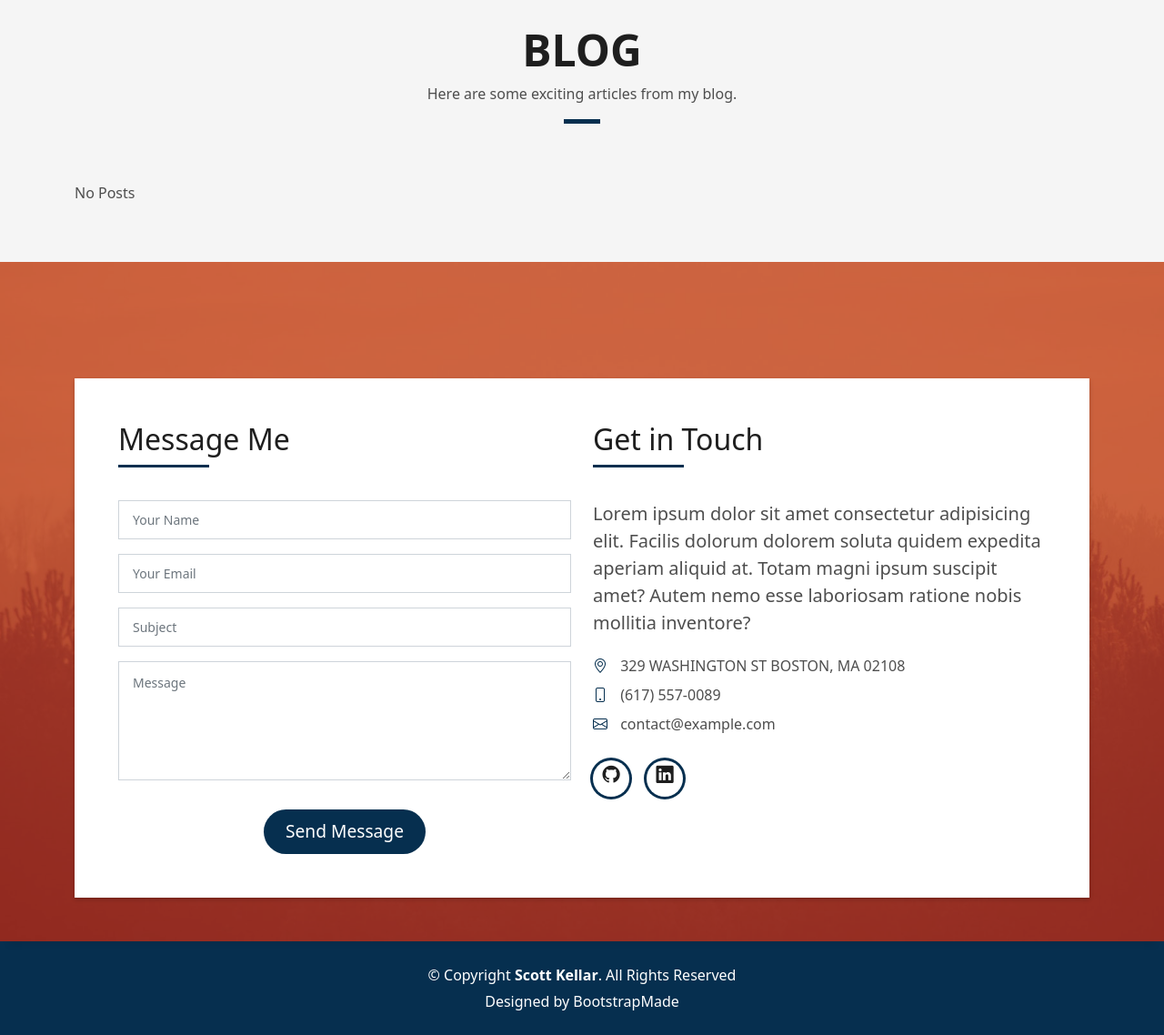
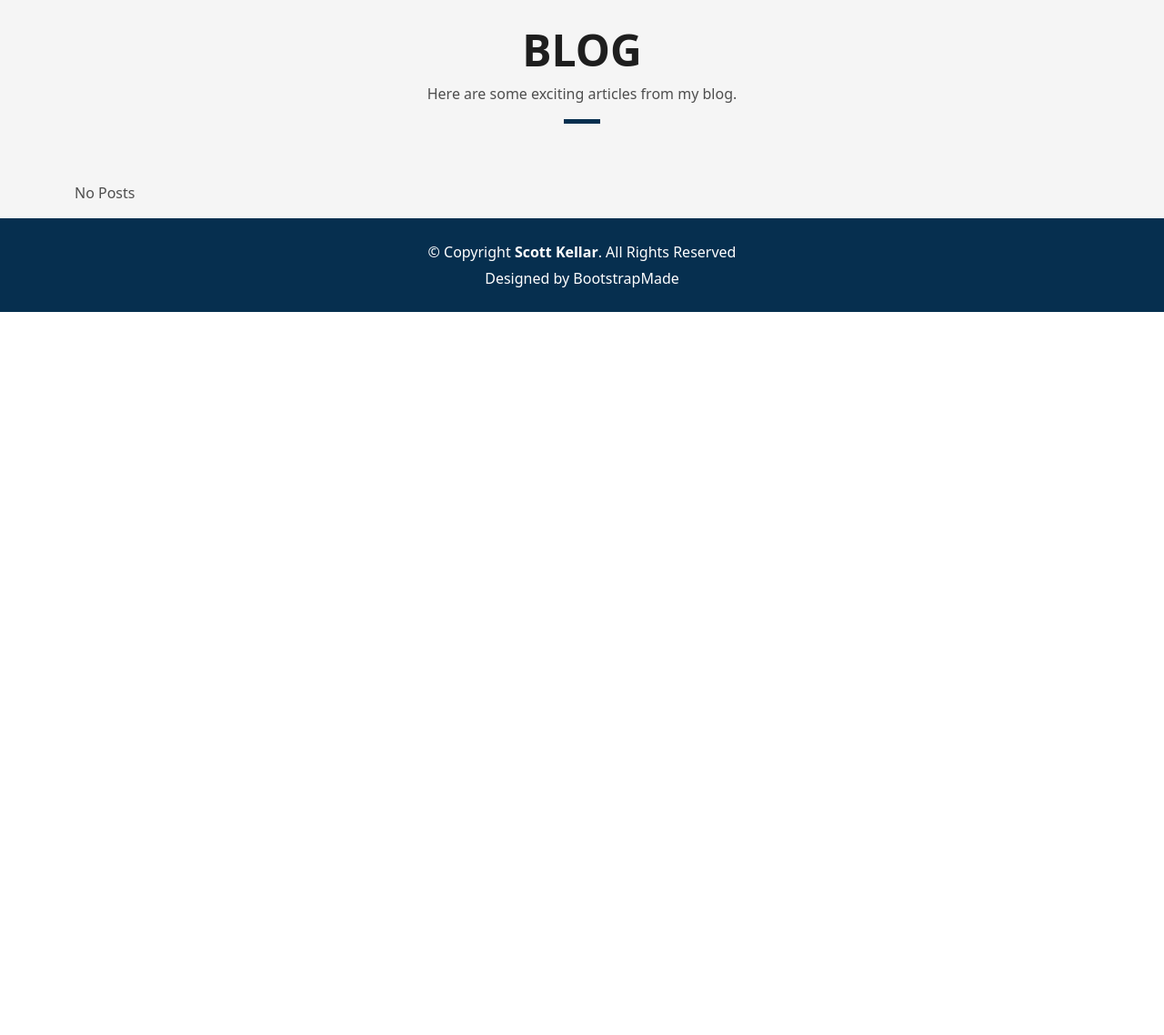
Before and after one commit to scottdev1986/portfolio_website, a Django app: page / in a window 1280 px wide. Shown: the part 3475-4613 px from the top of the page at 91% size. After the commit the page ends 3818 px from the top, so only its background shows below. Run offline with Django 4.2, Linux system fonts and the light colour scheme; data that the repository does not hold is empty; some libraries are stand-ins or nearby versions.

Commit message:
making updates

```diff
--- a/portweb/static/vendor/php-email-form/validate.js
+++ /dev/null
@@ -1,85 +0,0 @@
-/**
-* PHP Email Form Validation - v3.2
-* URL: https://bootstrapmade.com/php-email-form/
-* Author: BootstrapMade.com
-*/
-(function () {
-  "use strict";
-
-  let forms = document.querySelectorAll('.php-email-form');
-
-  forms.forEach( function(e) {
-    e.addEventListener('submit', function(event) {
-      event.preventDefault();
-
-      let thisForm = this;
-
-      let action = thisForm.getAttribute('action');
-      let recaptcha = thisForm.getAttribute('data-recaptcha-site-key');
-
-      if( ! action ) {
-        displayError(thisForm, 'The form action property is not set!')
-        return;
-      }
-      thisForm.querySelector('.loading').classList.add('d-block');
-      thisForm.querySelector('.error-message').classList.remove('d-block');
-      thisForm.querySelector('.sent-message').classList.remove('d-block');
-
-      let formData = new FormData( thisForm );
-
-      if ( recaptcha ) {
-        if(typeof grecaptcha !== "undefined" ) {
-          grecaptcha.ready(function() {
-            try {
-              grecaptcha.execute(recaptcha, {action: 'php_email_form_submit'})
-              .then(token => {
-                formData.set('recaptcha-response', token);
-                php_email_form_submit(thisForm, action, formData);
-              })
-            } catch(error) {
-              displayError(thisForm, error)
-            }
-          });
-        } else {
-          displayError(thisForm, 'The reCaptcha javascript API url is not loaded!')
-        }
-      } else {
-        php_email_form_submit(thisForm, action, formData);
-      }
-    });
-  });
-
-  function php_email_form_submit(thisForm, action, formData) {
-    fetch(action, {
-      method: 'POST',
-      body: formData,
-      headers: {'X-Requested-With': 'XMLHttpRequest'}
-    })
-    .then(response => {
-      if( response.ok ) {
-        return response.text()
-      } else {
-        throw new Error(`${response.status} ${response.statusText} ${response.url}`);
-      }
-    })
-    .then(data => {
-      thisForm.querySelector('.loading').classList.remove('d-block');
-      if (data.trim() == 'OK') {
-        thisForm.querySelector('.sent-message').classList.add('d-block');
-        thisForm.reset();
-      } else {
-        throw new Error(data ? data : 'Form submission failed and no error message returned from: ' + action);
-      }
-    })
-    .catch((error) => {
-      displayError(thisForm, error);
-    });
-  }
-
-  function displayError(thisForm, error) {
-    thisForm.querySelector('.loading').classList.remove('d-block');
-    thisForm.querySelector('.error-message').innerHTML = error;
-    thisForm.querySelector('.error-message').classList.add('d-block');
-  }
-
-})();
--- a/templates/pages/index.html
+++ b/templates/pages/index.html
@@ -349,7 +349,7 @@
     </section><!-- End Blog Section -->
 
     <!-- ======= Contact Section ======= -->
-    <section id="contact" class="paralax-mf footer-paralax bg-image sect-mt4 route" style="background-image: url(static/img/overlay-bg.jpg)">
+    <!-- <section id="contact" class="paralax-mf footer-paralax bg-image sect-mt4 route" style="background-image: url(static/img/overlay-bg.jpg)">
       <div class="overlay-mf"></div>
       <div class="container">
         <div class="row">
@@ -430,7 +430,8 @@
           </div>
         </div>
       </div>
-    </section><!-- End Contact Section -->
+    </section> -->
+    <!-- End Contact Section -->
 
   </main><!-- End #main -->
 
```
